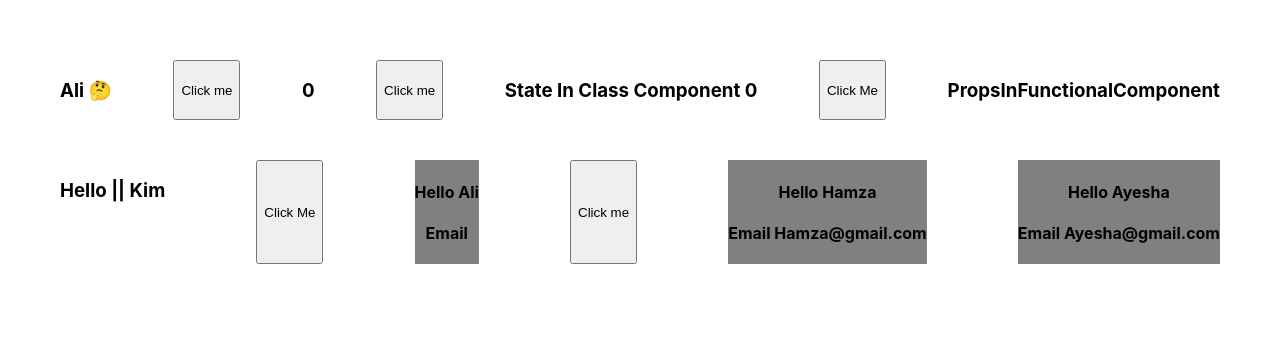
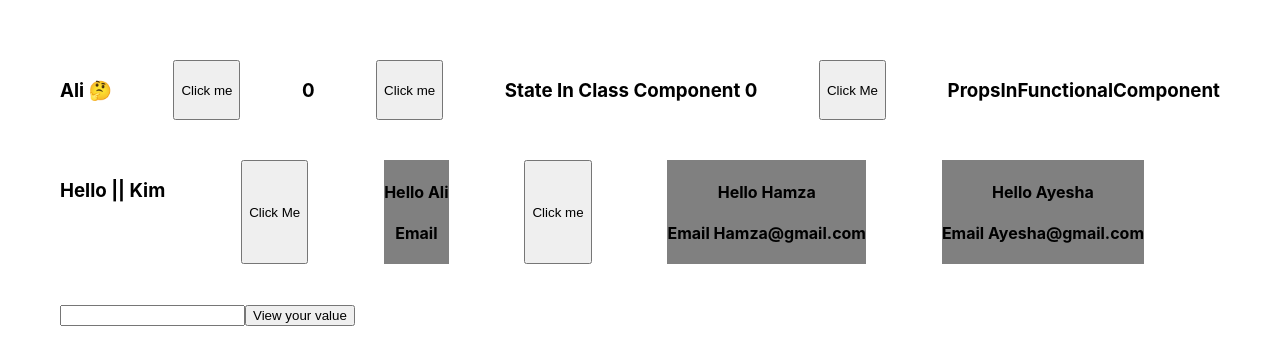
Before and after one commit to Khushboo-Jamali/new-project, a React (Create React App) app: page / in a window 1280 px wide. Shown: the top 364 px of the page. Built offline with nearby package versions, Linux system fonts and the light colour scheme.

Commit message:
Get input value

```diff
--- a/src/App.css
+++ b/src/App.css
@@ -42,3 +42,6 @@
     transform: rotate(360deg);
   }
 }
+/* .input {
+  display: flex;
+} */
--- a/src/App.js
+++ b/src/App.js
@@ -9,6 +9,7 @@ import StateInClassComponent from "./StateInClassComponent";
 import PropsInFunctionalComponent from "./PropsInFunctionalComponent";
 import { useState } from "react";
 import PropsInClassComponent from "./PropsInClassComponent";
+import { GetInputFieldValue } from "./GetInputFieldValue";
 
 function App() {
   const [realName, setName] = useState("Kim");
@@ -31,6 +32,8 @@ function App() {
         <PropsInClassComponent name={"Hamza"} email={"Hamza@gmail.com"} />
         <PropsInClassComponent name={"Ayesha"} email={"Ayesha@gmail.com"} />
 
+        <GetInputFieldValue />
+
         {/* <PropsInFunctionalComponent
         name={"Kim"}
         email={"kimjim@gmail.com"}
--- /dev/null
+++ b/src/GetInputFieldValue.jsx
@@ -0,0 +1,23 @@
+import React, { useState } from "react";
+
+export function GetInputFieldValue() {
+  const [data, setData] = useState(null);
+  const [print, setPrint] = useState(false);
+
+  function getValue(val) {
+    // console.log(val.target.value);
+    setData(val.target.value);
+    setPrint(false);
+  }
+  return (
+    <>
+      <br />
+      <div>
+        {print ? <h2>{data}</h2> : null}
+
+        <input type="text" onChange={getValue} />
+        <button onClick={() => setPrint(true)}>View your value</button>
+      </div>
+    </>
+  );
+}
--- a/src/index.css
+++ b/src/index.css
@@ -5,7 +5,7 @@ body {
     sans-serif;
   -webkit-font-smoothing: antialiased;
   -moz-osx-font-smoothing: grayscale;
-  text-align: center;
+  /* text-align: center; */
 }
 
 code {
```
